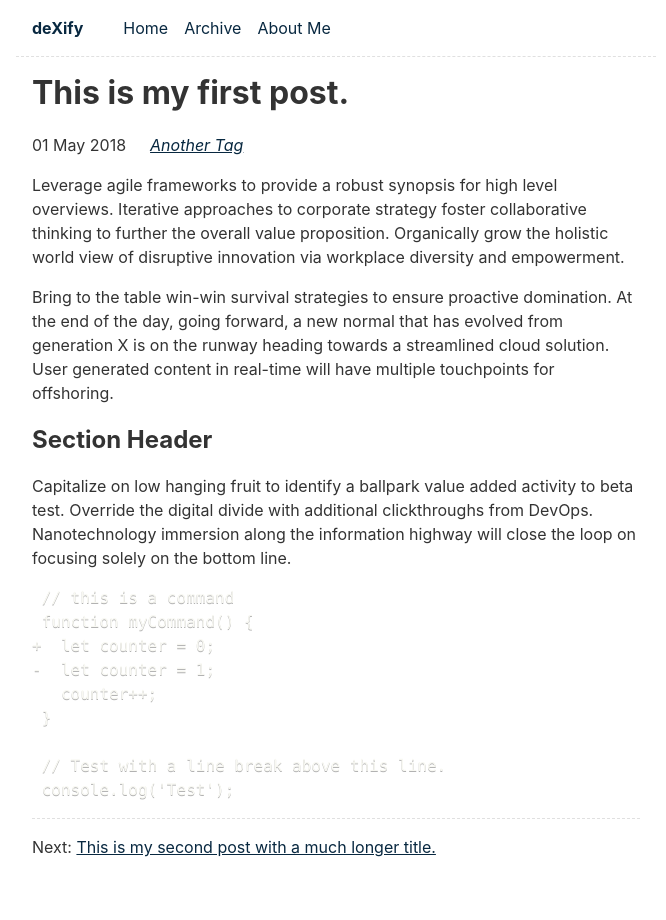
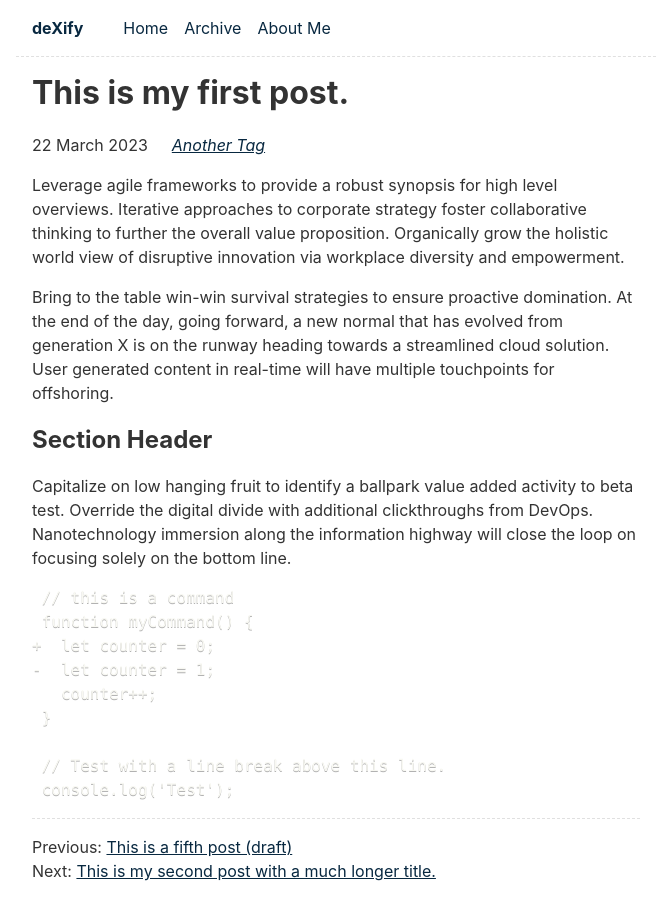
Before and after one commit to darkins/11ty-dexify, an Eleventy site: page content/blog/firstpost.md in a window 1280 px wide. Shown: the whole page, without its empty margins (304-970 px from the left). Built offline with nearby package versions, Linux system fonts and the light colour scheme; Eleventy itself is replaced by a stand-in of ours; code samples lack their colours; files that its build step writes are made by us from their sources.

Commit message:
updating dates

```diff
--- a/content/blog/firstpost.md
+++ b/content/blog/firstpost.md
@@ -1,7 +1,7 @@
 ---
 title: This is my first post.
 description: This is a post on My Blog about agile frameworks.
-date: 2018-05-01
+date: 2023-03-22
 tags:
   - another tag
 ---
--- a/content/blog/fourthpost/fourthpost.md
+++ b/content/blog/fourthpost/fourthpost.md
@@ -1,7 +1,7 @@
 ---
 title: This is my fourth post.
 description: This is a post on My Blog about touchpoints and circling wagons.
-date: 2018-09-30
+date: 2023-03-22
 tags: second tag
 ---
 Leverage agile frameworks to provide a robust synopsis for high level overviews. Iterative approaches to corporate strategy foster collaborative thinking to further the overall value proposition. Organically grow the holistic world view of disruptive innovation via workplace diversity and empowerment.
--- a/content/blog/secondpost.md
+++ b/content/blog/secondpost.md
@@ -1,7 +1,7 @@
 ---
 title: This is my second post with a much longer title.
 description: This is a post on My Blog about leveraging agile frameworks.
-date: 2018-07-04
+date: 2023-03-22
 tags:
   - number 2
 ---
--- a/content/blog/thirdpost.md
+++ b/content/blog/thirdpost.md
@@ -1,7 +1,7 @@
 ---
 title: This is my third post.
 description: This is a post on My Blog about win-win survival strategies.
-date: 2018-08-24
+date: 2023-03-22
 tags:
   - second tag
   - posts with two tags
```
